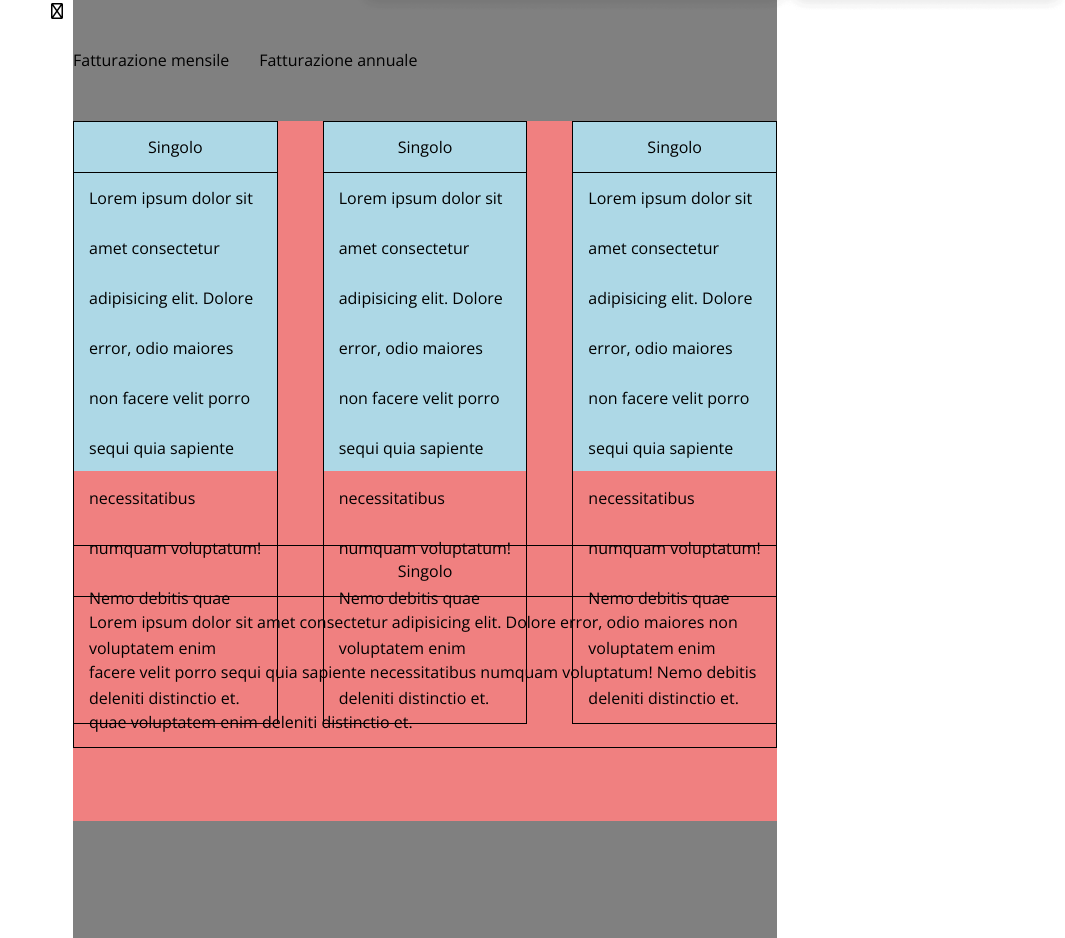
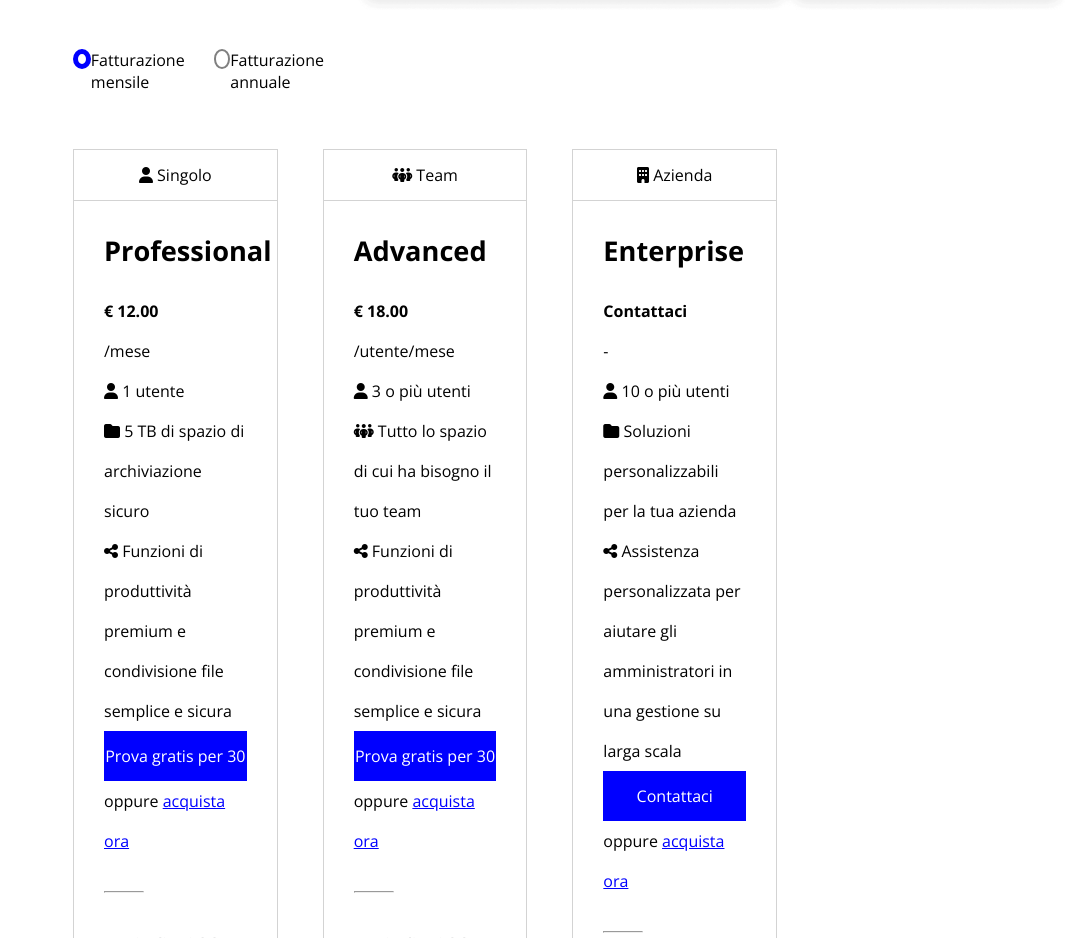
Before and after one commit to yaredghebre/htmlcss-dropbox, a plain HTML site: page index.html in a window 1280 px wide. Shown: the part 994-1932 px from the top of the page, without its empty margins (215-1280 px from the left). Drawn offline with nearby package versions, Linux system fonts and the light colour scheme.

Commit message:
Add: Section Plans complete

```diff
--- a/css/style.css
+++ b/css/style.css
@@ -82,8 +82,9 @@ h3 {
 
 .button {
     max-width: 230px;
-    max-height: 100px;
-    padding: 10px 15px;
+    height: 50px;
+    line-height: 50px;
+    text-align: center;
 }
 
 .btn-blue {
@@ -95,10 +96,12 @@ h3 {
     background-color: white;
     padding: 10px 30px;
 }
+
 .container {
     width: 55%;
     margin: 0 auto;
 }
+
 
 /* HEADER */
 /* Header Nav */
@@ -114,26 +117,18 @@ h3 {
     z-index: 100;
 }
 
-.head-nav-right li:nth-child(2) {
-    /* width: 180px;
-    height: 100px;
-    display: inline; */
-}
-
-.header-fx {
-    height: 100px;
-    text-align: center;
+.border-fx {
+    padding: 36px 0;
     line-height: 100px;
-    max-width: 150px;
     border-bottom: 3px solid transparent;
 }
-
-.header-fx:hover {
-    border-bottom: 3px solid black;
+.border-fx:hover {
+    border-bottom-color: black;
 }
 
 .head-nav-right li:last-child {
     color: white;
+    line-height: 100px;
 }
 
 /* Jumbotron */
@@ -161,11 +156,12 @@ h3 {
 }
 
 .jmbt-button {
-    margin: 30px 0;
+    margin: 20px 0;
 }
 
 .jmbt-arrow {
     margin: 30px 0;
+    font-size: 3rem;
 }
 
 .jumbotron-image {
@@ -190,44 +186,73 @@ h3 {
 /* Section Plans */
 /* plan grid */
 .section-plans {
-    /*debug  */
-    height: 1000px;
-    background-color: grey;
+
 }
 
+.billing {
+    width: 40%;
+    height: 50px;
+}
+
+.bullet {
+    width: 20px;
+    height: 20px;
+    border-radius: 50%;
+    border: 2px solid grey;
+}
+.bullet-blue {
+    width: 20px;
+    height: 20px;
+    border-radius: 50%;
+    border: 5px solid blue;
+}
+
+/* grid */
 .plan-grid {
     width: 100%;
     margin: 50px 0;
     /* debug */
-    background-color: lightcoral;
-    height: 700px;
+    /* background-color: ; */
+    height: 1500px;
+}
+
+.grid-hr {
+    width: 40px;
+    margin: 30px 0;
 }
 
 .plan-col {
     width: calc(100% / 3 - 30px);
-    line-height: 50px;
+    /* margin-bottom: 0px; */
+    line-height: 40px;
     /* debug */
-    height: 350px;
-    background-color: lightblue;
+    /* height: 350px; */
+    /* background-color: lightblue; */
 }
 
 .plan-card-title {
     padding: 0 10px;
-    border: 1px solid black;
+    line-height: 50px;
+    border: 1px solid lightgrey;
     text-align: center;
 }
 
 .plan-card-text {
-    padding: 0 15px;
+    padding: 30px;
     text-align: left;
-    border-right: 1px solid black;
-    border-bottom: 1px solid black;
-    border-left: 1px solid black;
+    border-right: 1px solid lightgrey;
+    border-bottom: 1px solid lightgrey;
+    border-left: 1px solid lightgrey;
+}
+
+.plan-card-text a {
+    text-decoration: underline;
+    color: blue;
 }
 
 .plan-col-bottom {
     width: 100%;
-    line-height: 50px;
+    line-height: 30px;
     text-align: left;
 }
 
--- a/index.html
+++ b/index.html
@@ -23,18 +23,18 @@
             <div class="head-nav-left gap flex align-items-center">
                 <img src="img/logo-small.png" alt="Header Logo">
                 <ul class="flex gap">
-                    <li><div class="header-fx"><a href="">Perchè Dropbox</a></div></li>
-                    <li><div class="header-fx"><a href="">Funzioni</a></div></li>
-                    <li><div class="header-fx"><a href="">Piani e Prezzi</a></div></li>
+                    <li><a class="border-fx align-items-center" href="">Perchè Dropbox</a></li>
+                    <li><a class="border-fx align-items-center" href="">Funzioni</a></li>
+                    <li><a class="border-fx align-items-center" href="">Piani e Prezzi</a></li>
                 </ul>
             </div>
             <!-- right -->
             <div class="head-nav-right gap flex align-items-center">
                 <ul class="flex gap">
-                    <li><div class="header-fx"><a href="">Supporto</a></div></li>
-                    <li><div class="header-fx"><a href="">Contatta l'ufficio vendite</a></div></li>
-                    <li><div class="header-fx"><a href="">Accedi</a></div></li>
-                    <li><a class="button btn-blue" href="">Inizia</a></li>
+                    <li><a class="border-fx align-items-center" href="">Supporto</a></li>
+                    <li><a class="border-fx align-items-center" href="">Contatta l'ufficio vendite</a></li>
+                    <li><a class="border-fx align-items-center" href="">Accedi</a></li>
+                    <li><a class="btn-blue button" href="">Inizia</a></li>
                 </ul>
             </div>
         </nav>
@@ -47,10 +47,10 @@
             </div>
             <div class="jumbotron-bottom flex">
                 <div class="jumbotron-paragraph">
-                    <p>Lorem, ipsum dolor sit amet consectetur adipisicing elit. Earum, perspiciatis repellendus! Aliquam necessitatibus nulla consectetur repudiandae culpa facere eius fugit beatae magnam, repellat nam iure laborum praesentium doloribus velit ipsam!</p>
+                    <p>Finalmente tutti i tuoi strumenti, contenuti e collaboratori sono accessbili dallo stesso posto. Dropbox Business è più di uno spazio di archiviazione sicuro: è un modo intelligente e integrato per ottimizzare il flusso di lavoro esistente</p>
                     <div class="jmbt-button button btn-blue"><a href="">Inizia la tua prova gratuita</a></div>
                     <p>Annulla in qualsiasi momento</p>
-                    <div class="jmbt-arrow"><a href=""><i class="fa-regular fa-arrow-down-long"></i></a></div>
+                    <div class="jmbt-arrow"><a href=""><i class="fa-solid fa-arrow-down"></i></a></div>
                 </div>
 
                 <!-- image -->
@@ -67,36 +67,99 @@
         <!-- Section Plans -->
         <section class="section-plans container section">
             <h2>Trova il piano business che fa per te</h2>
-            <ul class="flex gap">
-                <li>Fatturazione mensile</li>
-                <li>Fatturazione annuale</li>
-            </ul>
+            <div class="billing flex justify-content-between">
+                <div class="bullet-blue"></div>Fatturazione mensile
+                <div class="bullet"></div>Fatturazione annuale
+            </div>
 
             <!--plans grid -->
             <div class="plan-grid flex">
                 <div class="plan-row flex justify-content-between wrap">
                     <div class="plan-col">
                         <div class="plan-card">
-                            <div class="plan-card-title">Singolo</div>
-                            <div class="plan-card-text">Lorem ipsum dolor sit amet consectetur adipisicing elit. Dolore error, odio maiores non facere velit porro sequi quia sapiente necessitatibus numquam voluptatum! Nemo debitis quae voluptatem enim deleniti distinctio et.</div>
+                            <div class="plan-card-title"><i class="fa-solid fa-user"></i> Singolo</div>
+                            <div class="plan-card-text">
+                                <h3>Professional</h3>
+                                <h4>€ 12.00</h4>
+                                <span>/mese</span>
+                                <br>
+                                <ul>
+                                   <li><i class="fa-solid fa-user"></i> 1 utente</li>
+                                   <li><i class="fa-solid fa-folder"></i> 5 TB di spazio di archiviazione sicuro</li>
+                                   <li><i class="fa-sharp fa-solid fa-share-nodes"></i> Funzioni di produttività premium e condivisione file semplice e sicura</li>
+                                </ul>
+                                <div class="button btn-blue">Prova gratis per 30 giorni</div>
+                                <p>oppure <a href="">acquista ora</a></p>
+                                <hr class="grid-hr">
+                                <h5>Punti Salienti del piano</h5>
+                                <ul>
+                                    <li>&check; Invia file fino a 100 GB con Dropbox Transfert</li>
+                                    <li>&check; Cartelle offline su dispositivi mobili</li>
+                                </ul>
+                            </div>
                         </div>
                     </div>
                     <div class="plan-col">
                         <div class="plan-card">
-                            <div class="plan-card-title">Singolo</div>
-                            <div class="plan-card-text">Lorem ipsum dolor sit amet consectetur adipisicing elit. Dolore error, odio maiores non facere velit porro sequi quia sapiente necessitatibus numquam voluptatum! Nemo debitis quae voluptatem enim deleniti distinctio et.</div>
+                            <div class="plan-card-title"><i class="fa-solid fa-people-group"></i> Team</div>
+                            <div class="plan-card-text">
+                                <h3>Advanced</h3>
+                                <h4>€ 18.00</h4>
+                                <span>/utente/mese</span>
+                                <br>
+                                <ul>
+                                   <li><i class="fa-solid fa-user"></i> 3 o più utenti</li>
+                                   <li><i class="fa-solid fa-people-group"></i> Tutto lo spazio di cui ha bisogno il tuo team</li>
+                                   <li><i class="fa-sharp fa-solid fa-share-nodes"></i> Funzioni di produttività premium e condivisione file semplice e sicura</li>
+                                </ul>
+                                <div class="button btn-blue">Prova gratis per 30 giorni</div>
+                                <p>oppure <a href="">acquista ora</a></p>
+                                <hr class="grid-hr">
+                                <h5>Punti Salienti del piano</h5>
+                                <ul>
+                                    <li>&check; Nessun limite di spazio per i file</li>
+                                    <li>&check; Cartelle offline su dispositivi mobili</li>
+                                    <li>&check; Risparmio del 50% rispetto alle iscrizioni singole</li>
+                                    <li>&check; Possibilità di inserire nuovi membri del team</li>
+                                    <li>&check; Gestione dei permessi in base ai ruoli</li>
+                                </ul>
+                            </div>
                         </div>
                     </div>
                     <div class="plan-col">
                         <div class="plan-card">
-                            <div class="plan-card-title">Singolo</div>
-                            <div class="plan-card-text">Lorem ipsum dolor sit amet consectetur adipisicing elit. Dolore error, odio maiores non facere velit porro sequi quia sapiente necessitatibus numquam voluptatum! Nemo debitis quae voluptatem enim deleniti distinctio et.</div>
+                            <div class="plan-card-title"><i class="fa-sharp fa-solid fa-building"></i> Azienda</div>
+                            <div class="plan-card-text">
+                                <h3>Enterprise</h3>
+                                <h4>Contattaci</h4>
+                                <span>-</span>
+                                <br>
+                                <ul>
+                                   <li><i class="fa-solid fa-user"></i> 10 o più utenti</li>
+                                   <li><i class="fa-solid fa-folder"></i> Soluzioni personalizzabili per la tua azienda</li>
+                                   <li><i class="fa-sharp fa-solid fa-share-nodes"></i> Assistenza personalizzata per aiutare gli amministratori in una gestione su larga scala</li>
+                                </ul>
+                                <div class="button btn-blue">Contattaci</div>
+                                <p>oppure <a href="">acquista ora</a></p>
+                                <hr class="grid-hr">
+                                <h5>Punti Salienti del piano</h5>
+                                <ul>
+                                    <li>&check; Cartelle offline su dispositivi mobili</li>
+                                    <li>&check; Servizio assistenza 24/h</li>
+                                    <li>&check; Possibilità di personalizzazione totale</li>
+                                </ul>
+                            </div>
                         </div>
                     </div>
                     <div class="plan-col-bottom">
                         <div class="plan-card">
-                            <div class="plan-card-title">Singolo</div>
-                            <div class="plan-card-text">Lorem ipsum dolor sit amet consectetur adipisicing elit. Dolore error, odio maiores non facere velit porro sequi quia sapiente necessitatibus numquam voluptatum! Nemo debitis quae voluptatem enim deleniti distinctio et.</div>
+                            <div class="plan-card-title"><i class="fa-solid fa-people-group"></i> Team</div>
+                            <div class="plan-card-text">
+                                <h3>Enterprise</h3>
+                                <h4>Contatta l'ufficio vendite per i prezzi</h4>
+                                <div class="button btn-blue">Contattaci</div>
+                                <p>Soluzioni personalizzate e supporto su misura per aiutare i professionisti IT nella gestione su qualsiasi scala.</p>
+                            </div>
                         </div>
                     </div>
 
```
